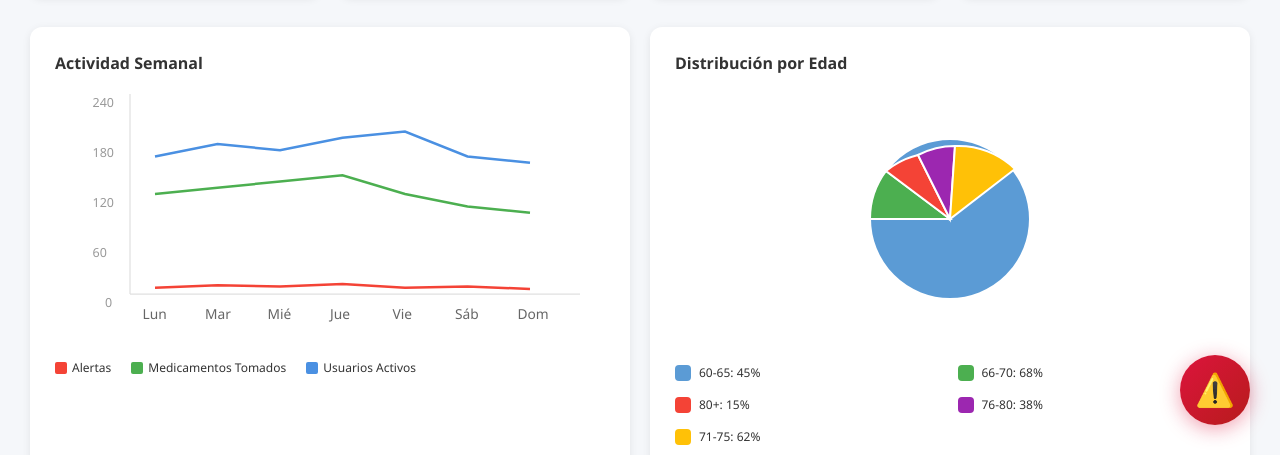
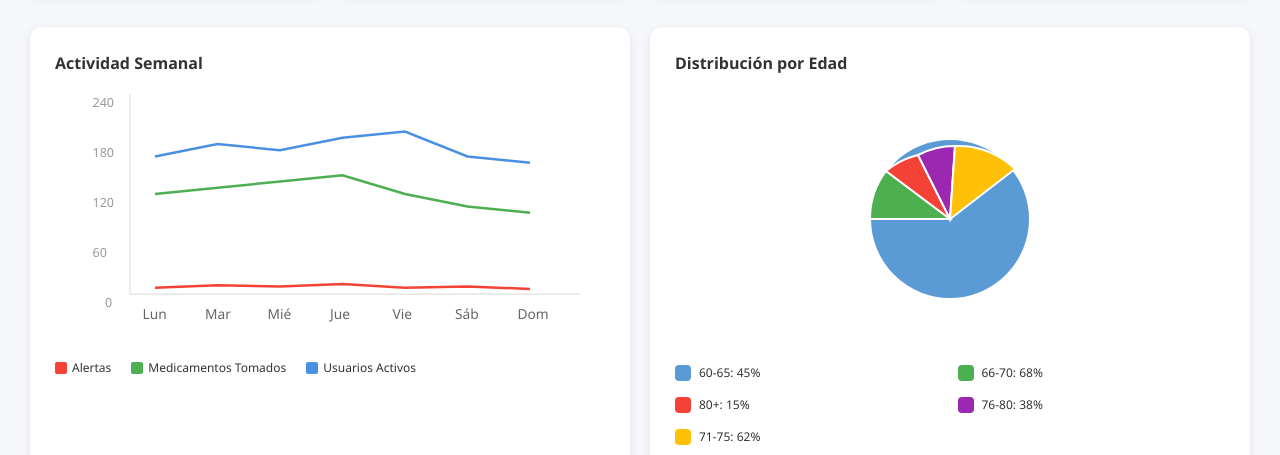
Before and after one commit to OftBrau/IHC_Centro_Digital, a plain HTML site: page frontend/admin/DashboardsAdmin.html in a window 1280 px wide. Shown: the part 345-800 px from the top of the page. Drawn offline with Linux system fonts and the light colour scheme.

Commit message:
[DME] 10112025 - ALART AND ROUTES

```diff
--- a/frontend/admin/DashboardsAdmin.html
+++ b/frontend/admin/DashboardsAdmin.html
@@ -293,9 +293,6 @@
     </div>
   </footer>
 
-
-        <button class="alert-button">⚠️</button>
-
         <!-- Scripts: primero homePublic (si existe) luego el manejador de navegación admin -->
         <script src="../assets/js/homePublic.js"></script>
         <script src="../assets/js/admin/admin-nav.js"></script>
```
